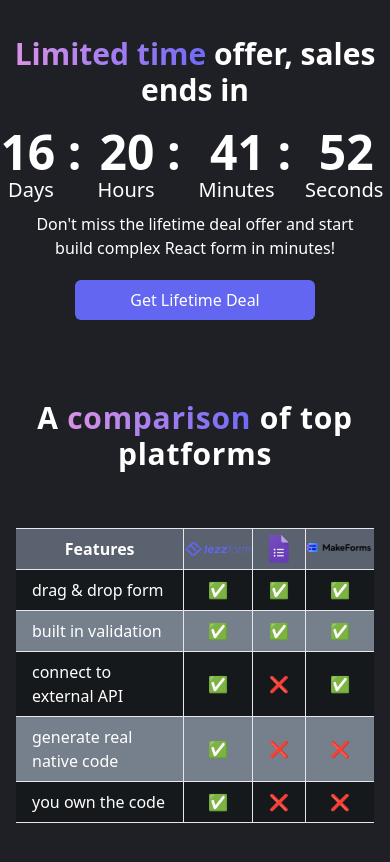
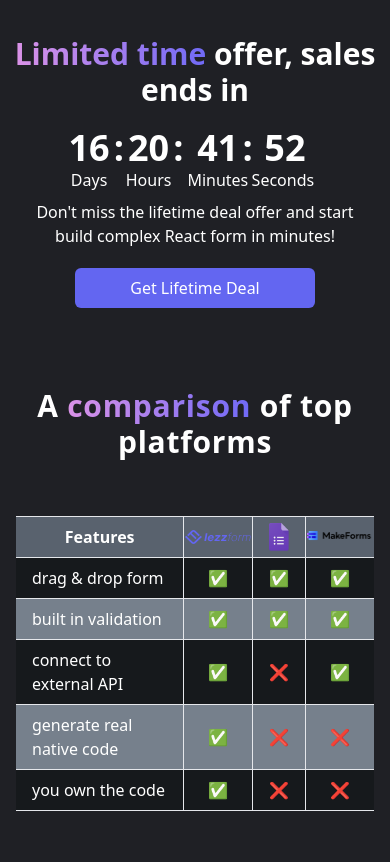
Before and after one commit to ArrePangestu/LezzDashboard, a Next.js app: page / in a window 390 px wide. Shown: the part 1060-1922 px from the top of the page. Built offline with nearby package versions, Linux system fonts and the light colour scheme.

Commit message:
revisi time

```diff
--- a/src/components/Dashboard.tsx
+++ b/src/components/Dashboard.tsx
@@ -179,7 +179,7 @@ function Dashboard() {
 
   return (
     <Fragment>
-      <div className="container-xl" style={{ backgroundColor:'#1f2025' }}>
+      <div className="container-xl" style={{ backgroundColor: "#1f2025" }}>
         {/* Hero */}
         <div className="pt-16 pb-36 text-center">
           <h1
@@ -264,31 +264,60 @@ function Dashboard() {
             <span style={gradient}>Limited time</span> offer, sales ends in
           </p>
 
-          <div className="text-white pb-2">
+          <div className="hidden text-white pb-2 md:block">
             <div className="flex sm:flex-row justify-center space-x-4 space-y-0">
               <div className="flex flex-col items-center">
-                <span className="text-5xl font-bold md:text-7xl">
+                <span className="text-5xl font-bold md:text-7xl ">
                   {addLeadingZero(timeLeft.days)} :
                 </span>
-                <span className="text-xl md:me-8 me-5">Days</span>
+                <span className="text-xl md:me-6">Days</span>
               </div>
               <div className="flex flex-col items-center">
                 <span className="text-5xl font-bold md:text-7xl">
                   {addLeadingZero(timeLeft.hours)} :
                 </span>
-                <span className="text-xl md:me-9 me-7">Hours</span>
+                <span className="text-xl md:me-10">Hours</span>
               </div>
               <div className="flex flex-col items-center">
                 <span className="text-5xl font-bold md:text-7xl">
                   {addLeadingZero(timeLeft.minutes)} :
                 </span>
-                <span className="text-xl md:me-10 me-7">Minutes</span>
+                <span className="text-xl md:me-10">Minutes</span>
               </div>
               <div className="flex flex-col items-center">
                 <span className="text-5xl font-bold md:text-7xl me-4">
                   {addLeadingZero(timeLeft.seconds)}
                 </span>
                 <span className="text-xl -ms-5">Seconds</span>
+              </div>
+            </div>
+          </div>
+
+          <div className="text-white pb-2 md:hidden block">
+            <div className="flex sm:flex-row justify-center space-x-4 space-y-0">
+              <div className="flex flex-col items-center ">
+                <span className="text-4xl font-bold relative">
+                  {addLeadingZero(timeLeft.days)} <span className="text-md absolute ms-1">:</span>
+                </span>
+                <span className="text-md">Days</span>
+              </div>
+              <div className="flex flex-col items-center">
+                <span className="text-4xl font-bold relative">
+                  {addLeadingZero(timeLeft.hours)} <span className="text-md absolute ms-1">:</span>
+                </span>
+                <span className="text-md">Hours</span>
+              </div>
+              <div className="flex flex-col items-center">
+                <span className="text-4xl font-bold">
+                  {addLeadingZero(timeLeft.minutes)} <span className="text-md absolute ms-1">:</span>
+                </span>
+                <span className="text-md">Minutes</span>
+              </div>
+              <div className="flex flex-col items-center">
+                <span className="text-4xl font-bold md:text-7xl me-4">
+                  {addLeadingZero(timeLeft.seconds)}
+                </span>
+                <span className="text-md -ms-5">Seconds</span>
               </div>
             </div>
           </div>
```
